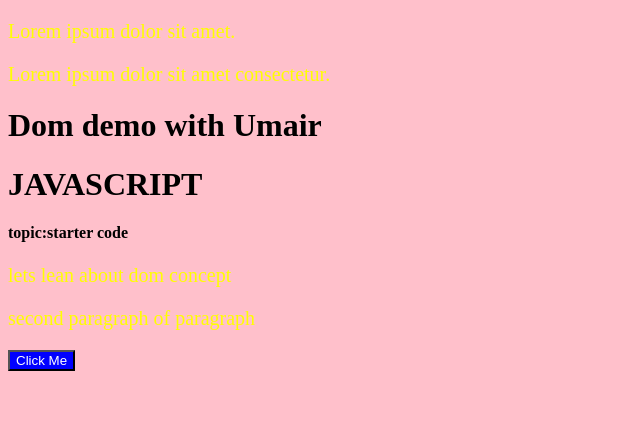
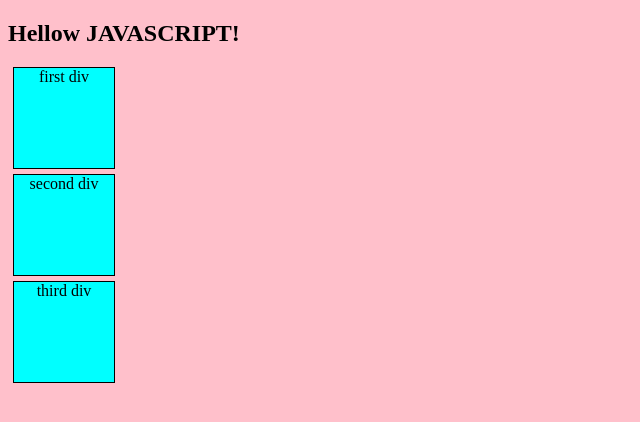
Before and after one commit to Muhammad-Umair99/dom.github.io, a plain HTML site: page index.html in a window 1280 px wide. Shown: the whole page, without its empty margins (0-640 px from the left). Drawn offline with Linux system fonts and the light colour scheme.

Commit message:
dom properties & practice quest

```diff
--- a/index.html
+++ b/index.html
@@ -7,7 +7,7 @@
     <title>js with umair</title>
 </head>
 <body>
-    <div>
+    <!-- <div>
         <p>Lorem ipsum dolor sit amet.</p>
         <p>Lorem ipsum dolor sit amet consectetur.</p>
         <div></div>
@@ -17,7 +17,32 @@
     <h4 class ="my-class">topic:starter code </h4>
     <p>lets lean about dom concept</p>
     <p>second paragraph of paragraph</p>
-    <button id="my-id">Click Me</button>
+    <button id="my-id">Click Me</button> -->
+
+
+    <!-- properties -->
+    <!-- <h1 style = "visibility: hidden;">old heading</h1>
+    <div>
+
+        <h3 >fruits</h3>
+        <ul>
+            <li>mango</li>
+            <li>apple</li>
+            <li>banana</li>
+        </ul>
+    </div> -->
+
+
+
+    <!-- practice question -->
+     <!-- 1 solution -->
+    <h2>Hellow JAVASCRIPT!</h2>
+
+    <!-- 2 solution -->
+    <div class="box">first div</div>
+    <div class="box">second div</div>
+    <div class="box">third div</div>
+
 
     <script src="class5.js">   </script>
 
--- a/styke.css
+++ b/styke.css
@@ -17,3 +17,11 @@ button{
     background-color: blue;
     color: white;
 }
+.box{
+    height: 100px;
+    width: 100px;
+    border: 1px solid black;
+    margin: 5px;
+    text-align: center;
+    background-color: aqua;
+}
```
Also changed, not shown: class5.js (+57 -0 lines).
